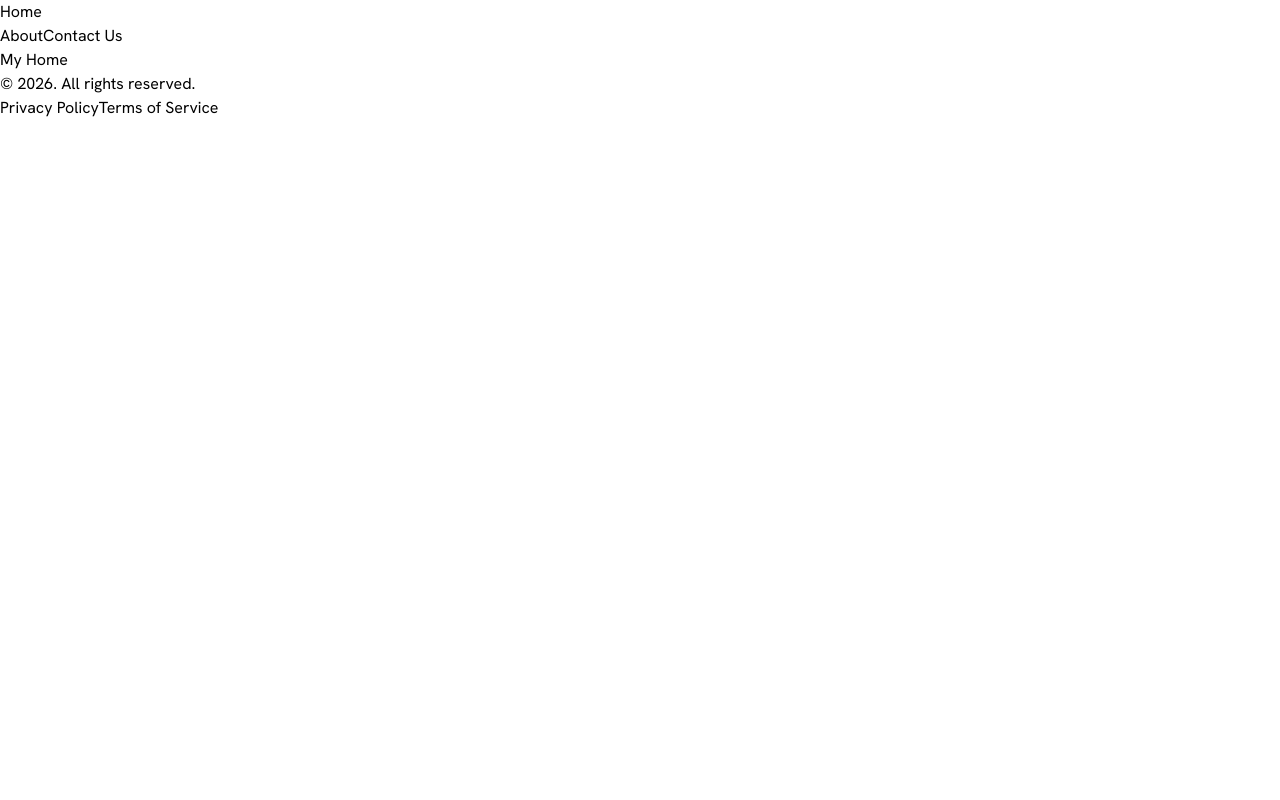
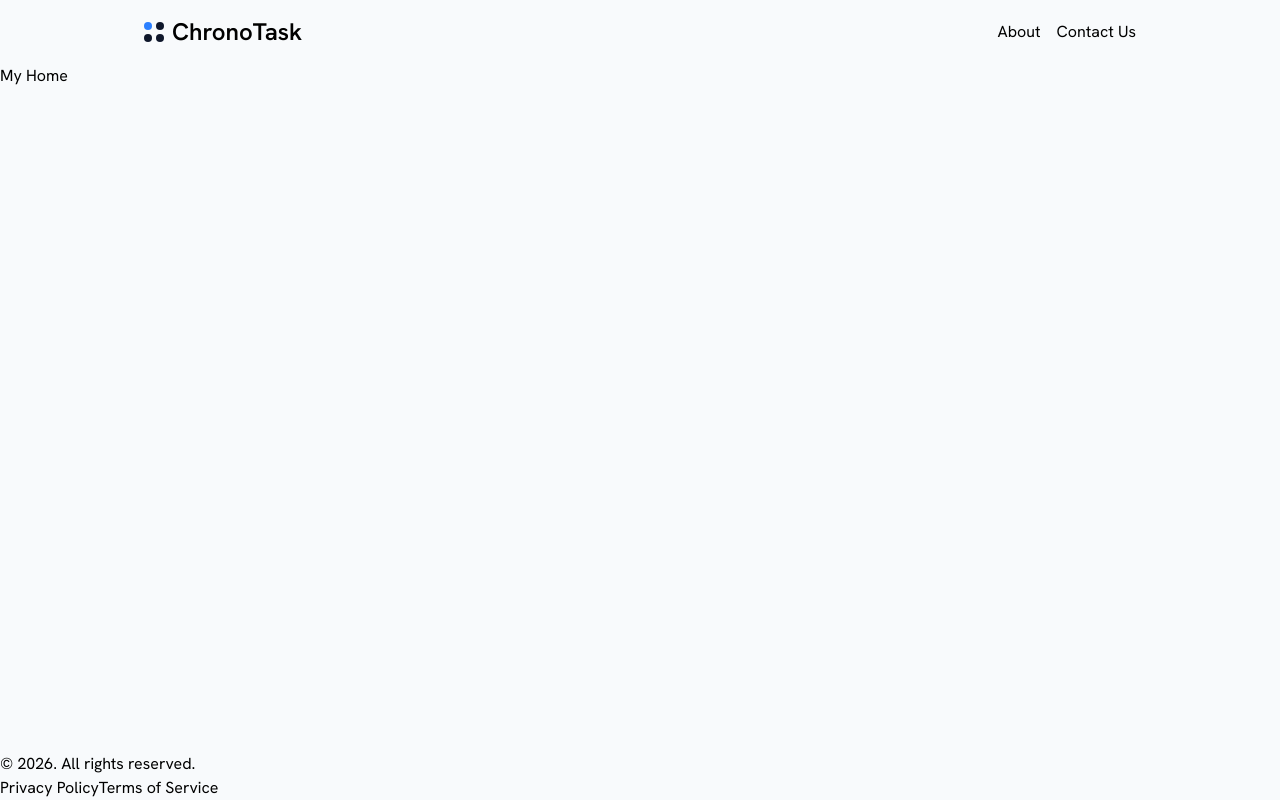
Before and after one commit to sronnaim/koda-b10-react-4, a React (Vite) app: page / in a window 1280 px wide. Built offline with nearby package versions, Linux system fonts and the light colour scheme.

Commit message:
feat: added header

```diff
--- a/src/App.jsx
+++ b/src/App.jsx
@@ -4,12 +4,12 @@ import Footer from "./components/Footer";
 
 export default function AppLayout() {
     return (
-        <>
+        <div className="min-h-screen flex flex-col bg-slate-50">
             <Header />
-            <main>
+            <main className="grow">
                 <Outlet />
             </main>
             <Footer />
-        </>
+        </div>
     )
 }
--- a/src/components/Header.jsx
+++ b/src/components/Header.jsx
@@ -2,12 +2,22 @@ import { Link } from "react-router";
 
 export default function Header() {
     return (
-        <header>
-            <Link to={"/"}>Home</Link>
+        <header className="p-4 container justify-between flex max-w-5xl items-center m-auto">
+            <Link to={"/"} className="flex gap-2 items-center text-2xl font-semibold">
+                <span className="grid gap-1 *:rounded-full *:bg-slate-900 *:first:bg-blue-500 *:w-2 *:aspect-square grid-cols-2" aria-hidden={true}>
+                    <span></span>
+                    <span></span>
+                    <span></span>
+                    <span></span>
+                </span>
+                ChronoTask
+            </Link>
             <nav>
-                <ul>
+                <ul className="flex gap-4">
                     <li>
                         <Link to={"/about"}>About</Link>
+                    </li>
+                    <li>
                         <Link to={"/contact-us"}>Contact Us</Link>
                     </li>
                 </ul>
```
